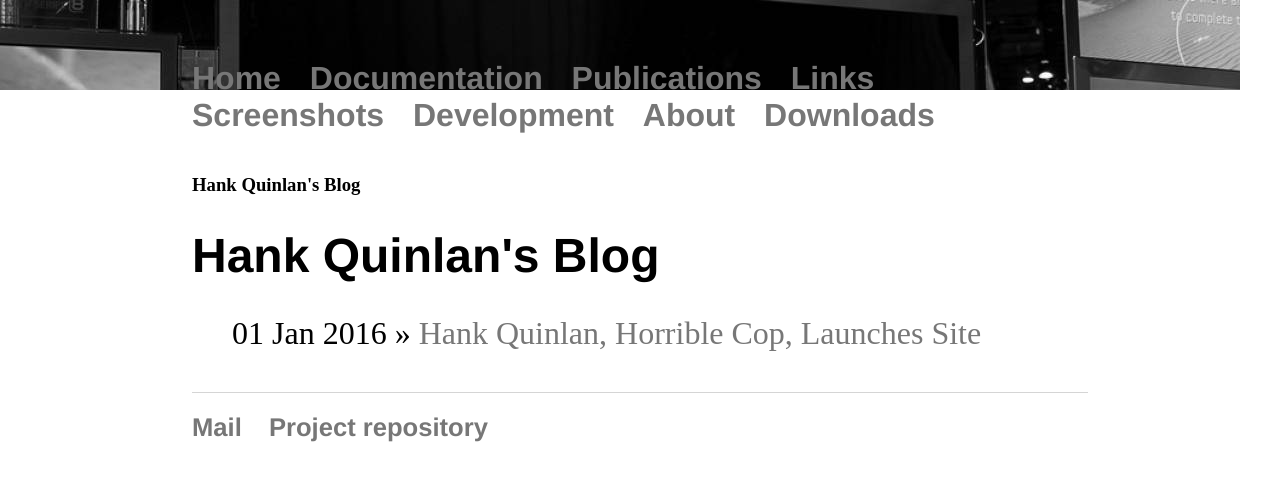
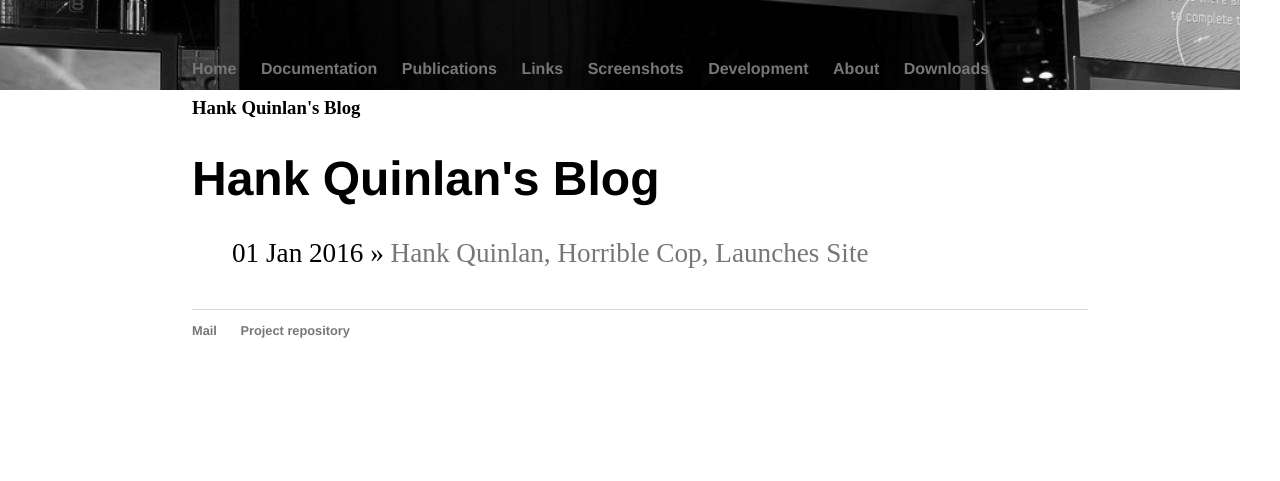
Before and after one commit to verbalizer/verbalizer.github.io, a Jekyll site: the page built from blog/index.html, in a window 1280 px wide. Shown: the top 481 px of the page. Built offline with Jekyll 4.4.1, drawn with Linux system fonts in a browser that asks for light colours.

Commit message:
changes in list styles in main.css

```diff
--- a/css/main.css
+++ b/css/main.css
@@ -37,12 +37,12 @@ footer {
     font-size: .8em;
 }
 
-ul{
+ul.posts {
     margin: 20px auto 40px;
-    font-size: 2em;
+    font-size: 1.7em;
 }
 
-ul li {
+ul.posts li {
     list-style: none;
 }
 
```
